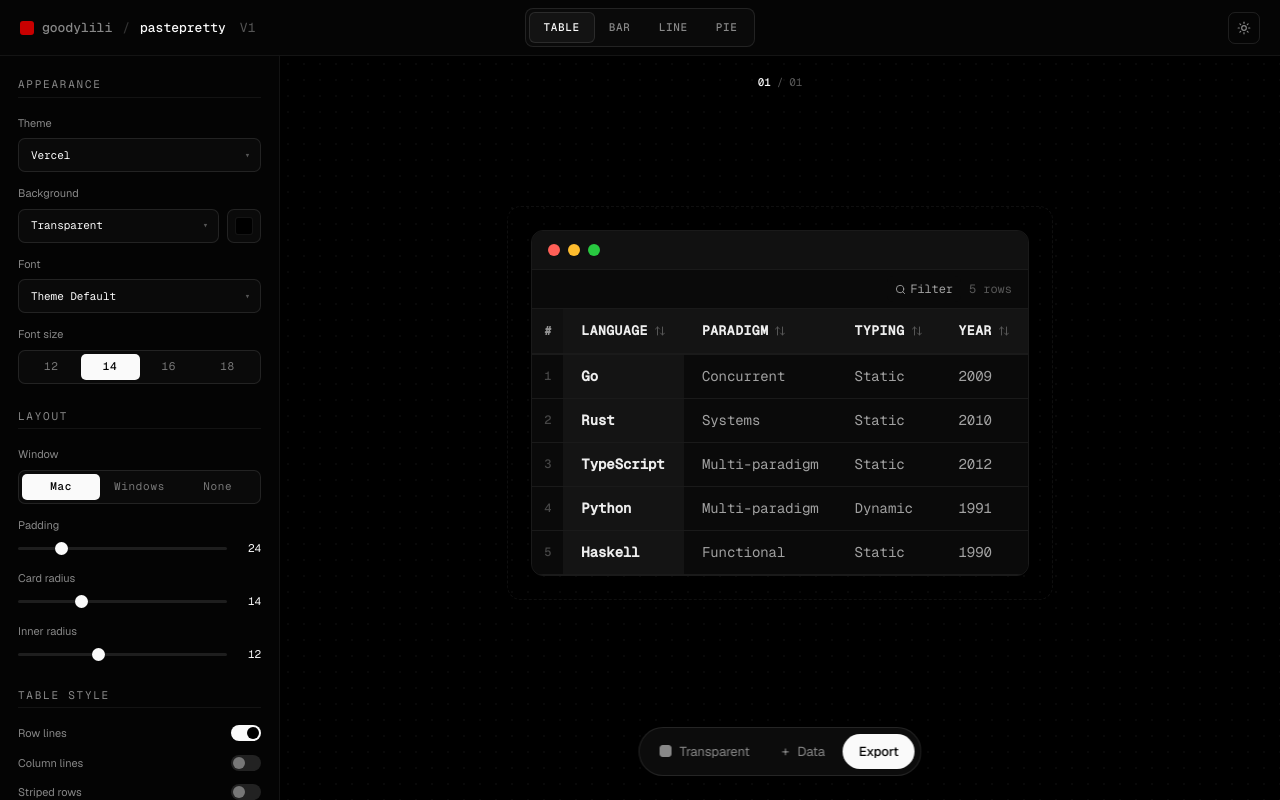
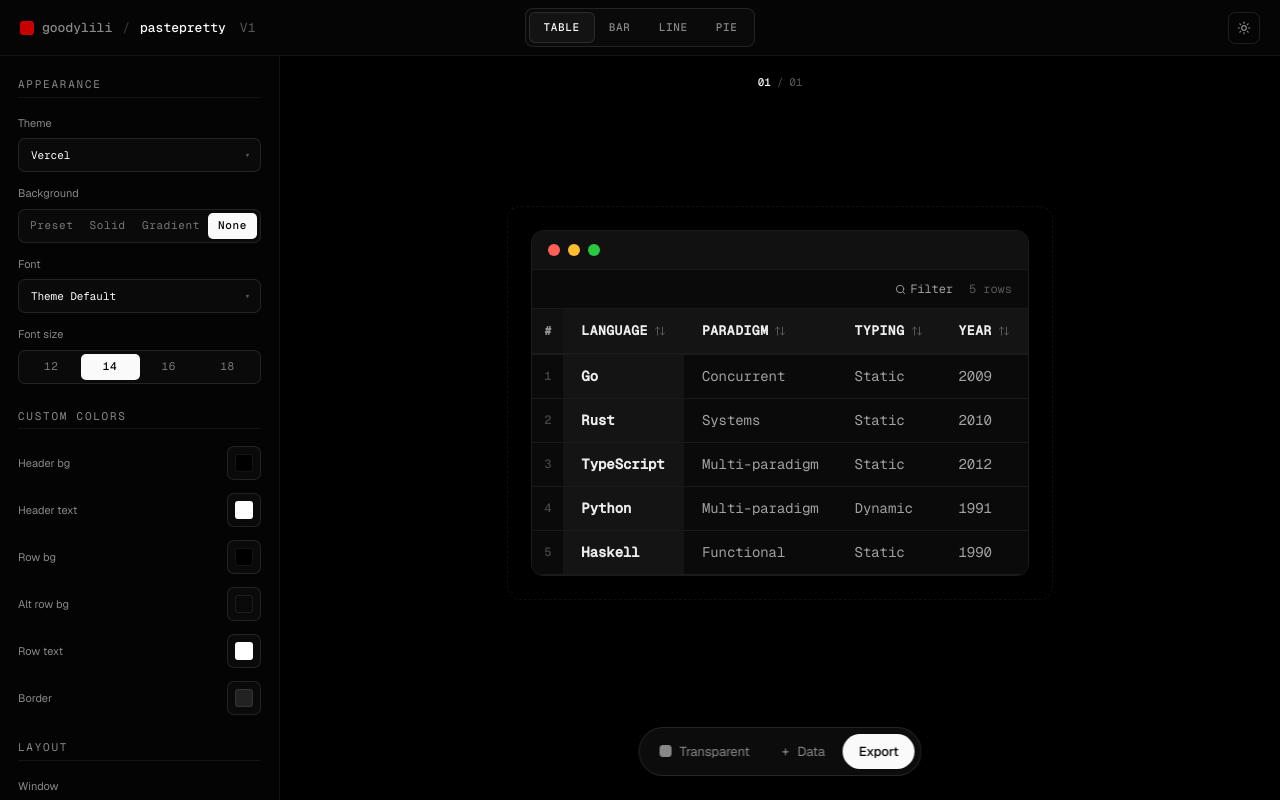
Before and after one commit to goodylili/tabula-rasa, a Next.js app: page / in a window 1280 px wide. Built offline with nearby package versions, Linux system fonts and the light colour scheme; a web font is replaced by a local one.

Commit message:
Add background type segmented control and custom color overrides
Split background picker into preset/solid/gradient/none modes with dedicated controls per kind, and add a custom colors section for header, row, alt row, text, and border overrides with a reset action.

```diff
--- a/src/components/ControlPanel.tsx
+++ b/src/components/ControlPanel.tsx
@@ -1,11 +1,66 @@
 "use client";
 
 import React from "react";
-import { AppState } from "@/lib/types";
+import { AppState, Background } from "@/lib/types";
 import { themes } from "@/lib/themes";
 import { presetBackgrounds } from "@/lib/backgrounds";
 import { FONT_OPTIONS } from "@/lib/fonts";
 import { Section, Field, Segmented, Switch, Slider, Select, Swatch } from "./ui/Primitives";
+
+type BgKind = "preset" | "solid" | "gradient" | "none";
+
+function parseGradientStops(gradient: string | undefined): { from: string; to: string; angle: number } {
+  const fallback = { from: "#1a1a1a", to: "#3a3a3a", angle: 135 };
+  if (!gradient) return fallback;
+  const angleMatch = gradient.match(/(-?\d+)deg/);
+  const hexes = gradient.match(/#[0-9a-fA-F]{3,8}/g);
+  if (!hexes || hexes.length < 2) return fallback;
+  return {
+    angle: angleMatch ? Number(angleMatch[1]) : 135,
+    from: hexes[0],
+    to: hexes[hexes.length - 1],
+  };
+}
+
+function buildGradient(angle: number, from: string, to: string): string {
+  return `linear-gradient(${angle}deg, ${from}, ${to})`;
+}
+
+function GradientStops({
+  background,
+  onChange,
+}: {
+  background: Background;
+  onChange: (bg: Background) => void;
+}) {
+  const { from, to, angle } = parseGradientStops(background.gradient);
+  const update = (next: { from?: string; to?: string; angle?: number }) => {
+    onChange({
+      type: "gradient",
+      gradient: buildGradient(next.angle ?? angle, next.from ?? from, next.to ?? to),
+    });
+  };
+  return (
+    <>
+      <Field label="From" inline>
+        <Swatch color={from} onChange={(c) => update({ from: c })} ariaLabel="Gradient start" />
+      </Field>
+      <Field label="To" inline>
+        <Swatch color={to} onChange={(c) => update({ to: c })} ariaLabel="Gradient end" />
+      </Field>
+      <Field label="Angle">
+        <Slider
+          value={angle}
+          min={0}
+          max={360}
+          step={5}
+          onChange={(v) => update({ angle: v })}
+          format={(v) => `${v}°`}
+        />
+      </Field>
+    </>
+  );
+}
 
 interface ControlPanelProps {
   state: AppState;
@@ -36,6 +91,17 @@ export default function ControlPanel({ state, onChange }: ControlPanelProps) {
     if (preset) onChange({ background: preset.bg });
   };
 
+  const bgKind: BgKind =
+    state.background.type === "none"
+      ? "none"
+      : currentBgLabel
+      ? "preset"
+      : state.background.type === "solid"
+      ? "solid"
+      : state.background.type === "gradient"
+      ? "gradient"
+      : "preset";
+
   const isChart = state.vizMode !== "table";
 
   return (
@@ -46,22 +112,62 @@ export default function ControlPanel({ state, onChange }: ControlPanelProps) {
         </Field>
 
         <Field label="Background">
-          <div style={{ display: "flex", gap: 8, alignItems: "center" }}>
-            <div style={{ flex: 1, minWidth: 0 }}>
+          <Segmented<BgKind>
+            value={bgKind}
+            options={[
+              { value: "preset", label: "Preset" },
+              { value: "solid", label: "Solid" },
+              { value: "gradient", label: "Gradient" },
+              { value: "none", label: "None" },
+            ]}
+            onChange={(kind) => {
+              if (kind === "none") {
+                onChange({ background: { type: "none" } });
+              } else if (kind === "solid") {
+                onChange({ background: { type: "solid", color: state.background.color ?? "#0d0d0d" } });
+              } else if (kind === "gradient") {
+                const s = parseGradientStops(state.background.gradient);
+                onChange({
+                  background: {
+                    type: "gradient",
+                    gradient: `linear-gradient(${s.angle}deg, ${s.from}, ${s.to})`,
+                  },
+                });
+              } else {
+                const first = presetBackgrounds.find((b) => b.bg.type !== "none");
+                if (first) onChange({ background: first.bg });
+              }
+            }}
+          />
+        </Field>
+
+        {bgKind === "preset" && (
+          <Field label="Preset">
             <Select
               value={currentBgLabel}
               options={bgOpts}
               onChange={handleBgChange}
-                placeholder="Select background"
+              placeholder="Select preset"
             />
-            </div>
+          </Field>
+        )}
+
+        {bgKind === "solid" && (
+          <Field label="Color" inline>
             <Swatch
-              color={state.background.color || "#000000"}
+              color={state.background.color ?? "#0d0d0d"}
               onChange={(color) => onChange({ background: { type: "solid", color } })}
-              ariaLabel="Custom background color"
+              ariaLabel="Background color"
             />
-          </div>
           </Field>
+        )}
+
+        {bgKind === "gradient" && (
+          <GradientStops
+            background={state.background}
+            onChange={(bg) => onChange({ background: bg })}
+          />
+        )}
 
         <Field label="Font">
           <Select value={state.fontFamily} options={fontOpts} onChange={(v) => onChange({ fontFamily: v })} />
@@ -79,6 +185,87 @@ export default function ControlPanel({ state, onChange }: ControlPanelProps) {
             onChange={(v) => onChange({ fontSize: v })}
           />
         </Field>
+      </Section>
+
+      <Section title="Custom colors">
+        <Field label="Header bg" inline>
+          <Swatch
+            color={state.customHeaderBg || "#000000"}
+            onChange={(v) => onChange({ customHeaderBg: v })}
+            ariaLabel="Header background"
+          />
+        </Field>
+        <Field label="Header text" inline>
+          <Swatch
+            color={state.customHeaderText || "#ffffff"}
+            onChange={(v) => onChange({ customHeaderText: v })}
+            ariaLabel="Header text"
+          />
+        </Field>
+        <Field label="Row bg" inline>
+          <Swatch
+            color={state.customRowBg || "#000000"}
+            onChange={(v) => onChange({ customRowBg: v })}
+            ariaLabel="Row background"
+          />
+        </Field>
+        <Field label="Alt row bg" inline>
+          <Swatch
+            color={state.customAltRowBg || "#0a0a0a"}
+            onChange={(v) => onChange({ customAltRowBg: v })}
+            ariaLabel="Alternate row background"
+          />
+        </Field>
+        <Field label="Row text" inline>
+          <Swatch
+            color={state.customRowText || "#ffffff"}
+            onChange={(v) => onChange({ customRowText: v })}
+            ariaLabel="Row text"
+          />
+        </Field>
+        <Field label="Border" inline>
+          <Swatch
+            color={state.customBorderColor || "#222222"}
+            onChange={(v) => onChange({ customBorderColor: v })}
+            ariaLabel="Border color"
+          />
+        </Field>
+        {(state.customHeaderBg ||
+          state.customHeaderText ||
+          state.customRowBg ||
+          state.customAltRowBg ||
+          state.customRowText ||
+          state.customBorderColor) && (
+          <button
+            type="button"
+            className="seg-btn"
+            style={{
+              alignSelf: "flex-start",
+              padding: "6px 12px",
+              border: "0.5px solid var(--border-strong)",
+              borderRadius: 6,
+              background: "transparent",
+              color: "var(--text-muted)",
+              fontFamily: "var(--font-mono)",
+              fontSize: 11,
+              letterSpacing: "0.06em",
+              textTransform: "uppercase",
+              cursor: "pointer",
+            }}
+            onClick={() =>
+              onChange({
+                customHeaderBg: "",
+                customHeaderText: "",
+                customRowBg: "",
+                customAltRowBg: "",
+                customRowText: "",
+                customBorderColor: "",
+              })
+            }
+          >
+            Reset
+          </button>
+        )}
       </Section>
 
       <Section title="Layout">
```
Lines whose indentation alone changed are shown as unchanged.
